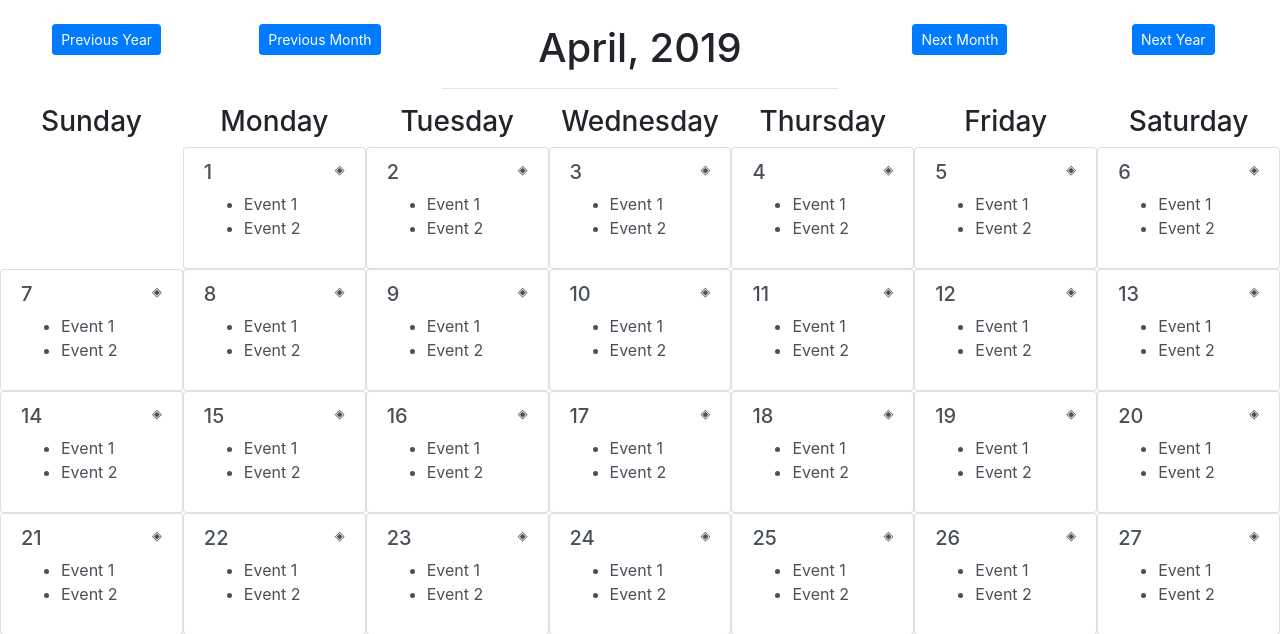
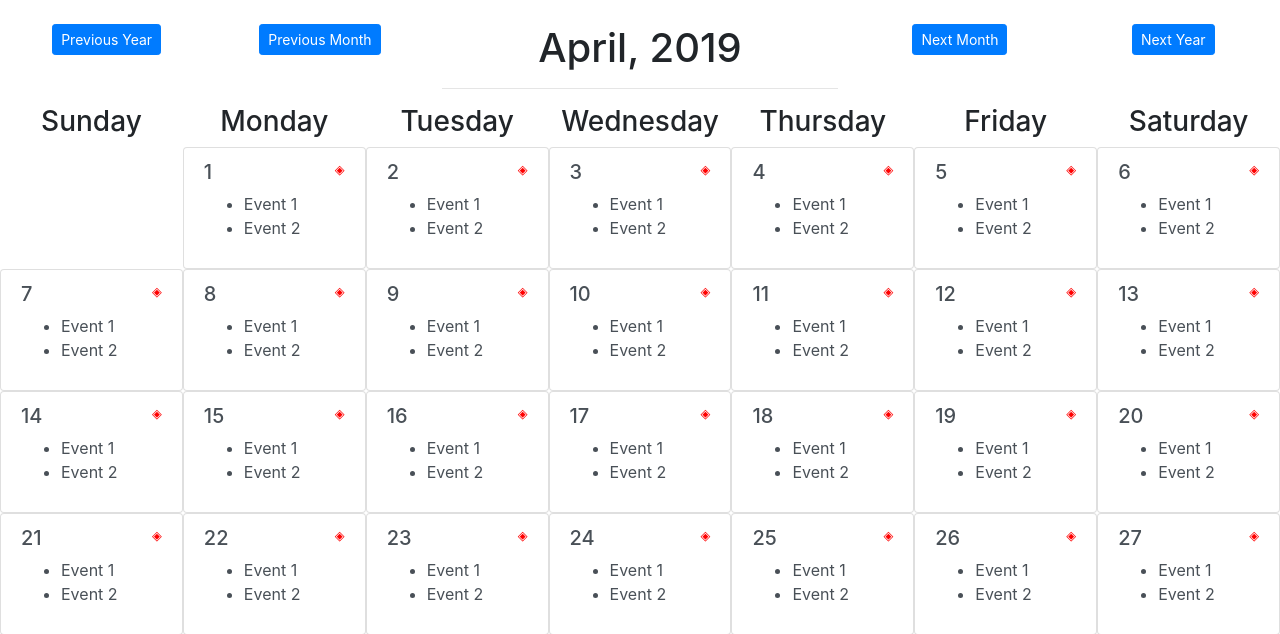
Before and after one commit to Clementef/FlaskCalendar, a Flask app: page /calendar in a window 1280 px wide. Shown: the part 56-690 px from the top of the page. Run offline with Flask 2, Linux system fonts and the light colour scheme; some libraries are stand-ins or nearby versions.

Commit message:
Added event-badge CSS for calendar

```diff
--- a/app/templates/base.html
+++ b/app/templates/base.html
@@ -33,6 +33,10 @@
       align-self: end;
     }
 
+    .event-badge {
+      color: red;
+    }
+
   .logo-image {
     width: 30px;
     height: 30px;
```
